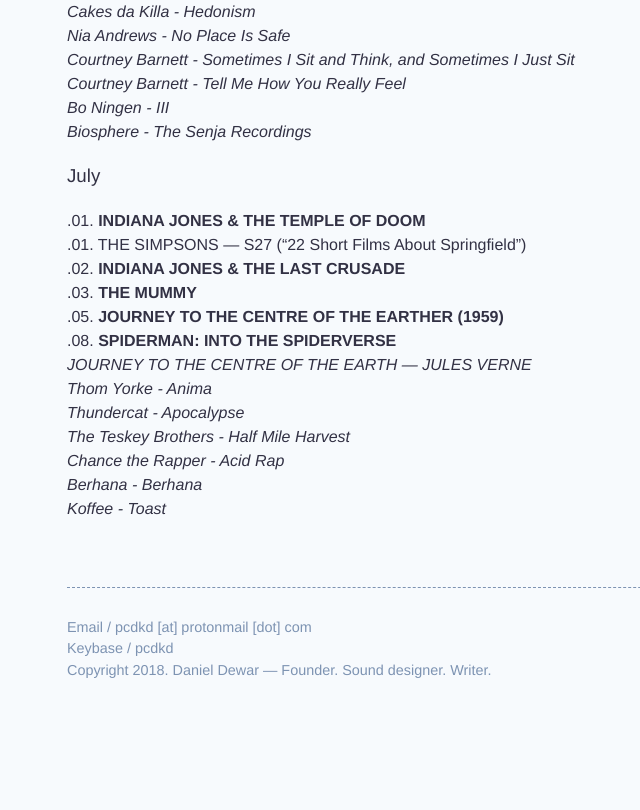
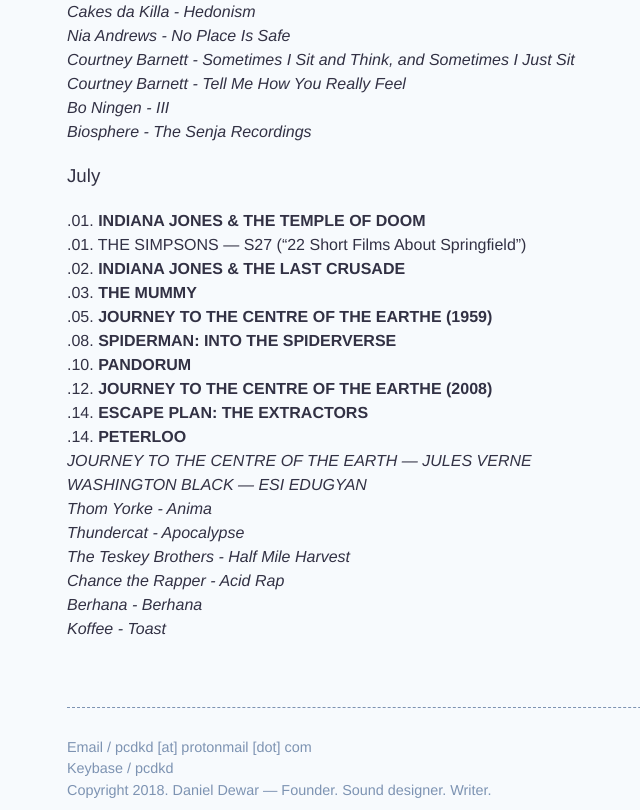
Before and after one commit to pcdkd/danieldewar.github.io, a plain HTML site: page seen-read-listened-2019/index.html in a window 1280 px wide. Shown: the part 2825-3635 px from the top of the page, without its empty margins (98-738 px from the left). Before the commit the page ends 3515 px from the top, so only its background shows below. Drawn offline with Linux system fonts and the light colour scheme.

Commit message:
update july

```diff
--- a/seen-read-listened-2019/index.html
+++ b/seen-read-listened-2019/index.html
@@ -185,9 +185,14 @@
 .01. THE SIMPSONS — S27 (&ldquo;22 Short Films About Springfield&rdquo;)<br />
 .02. <strong>INDIANA JONES &amp; THE LAST CRUSADE</strong><br />
 .03. <strong>THE MUMMY</strong><br />
-.05. <strong>JOURNEY TO THE CENTRE OF THE EARTHER (1959)</strong><br />
+.05. <strong>JOURNEY TO THE CENTRE OF THE EARTHE (1959)</strong><br />
 .08. <strong>SPIDERMAN: INTO THE SPIDERVERSE</strong><br />
+.10. <strong>PANDORUM</strong><br />
+.12. <strong>JOURNEY TO THE CENTRE OF THE EARTHE (2008)</strong><br />
+.14. <strong>ESCAPE PLAN: THE EXTRACTORS</strong><br />
+.14. <strong>PETERLOO</strong><br />
 <em>JOURNEY TO THE CENTRE OF THE EARTH — JULES VERNE</em><br />
+<em>WASHINGTON BLACK — ESI EDUGYAN</em><br />
 <em>Thom Yorke - Anima</em><br />
 <em>Thundercat - Apocalypse</em><br />
 <em>The Teskey Brothers - Half Mile Harvest</em><br />
```
